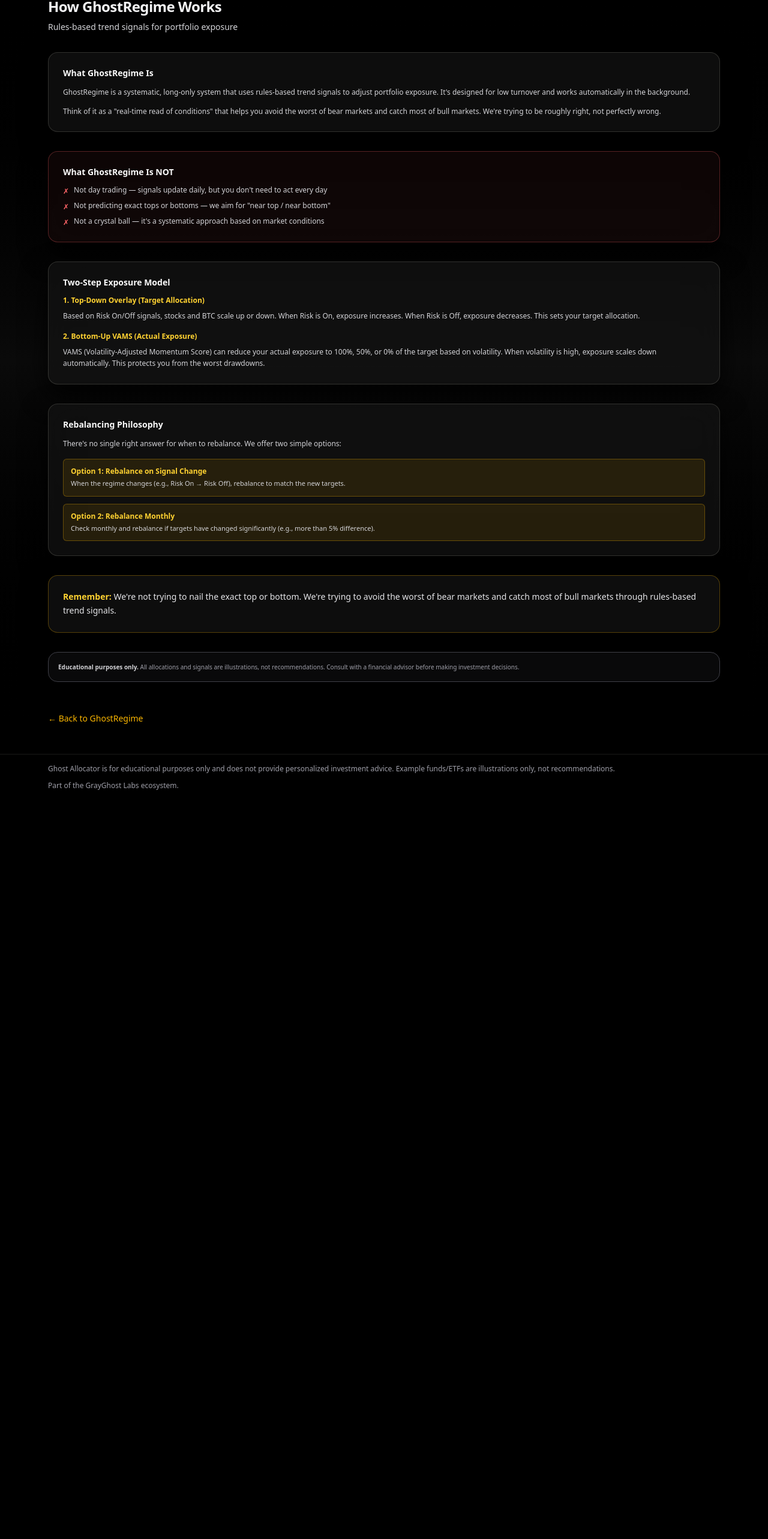
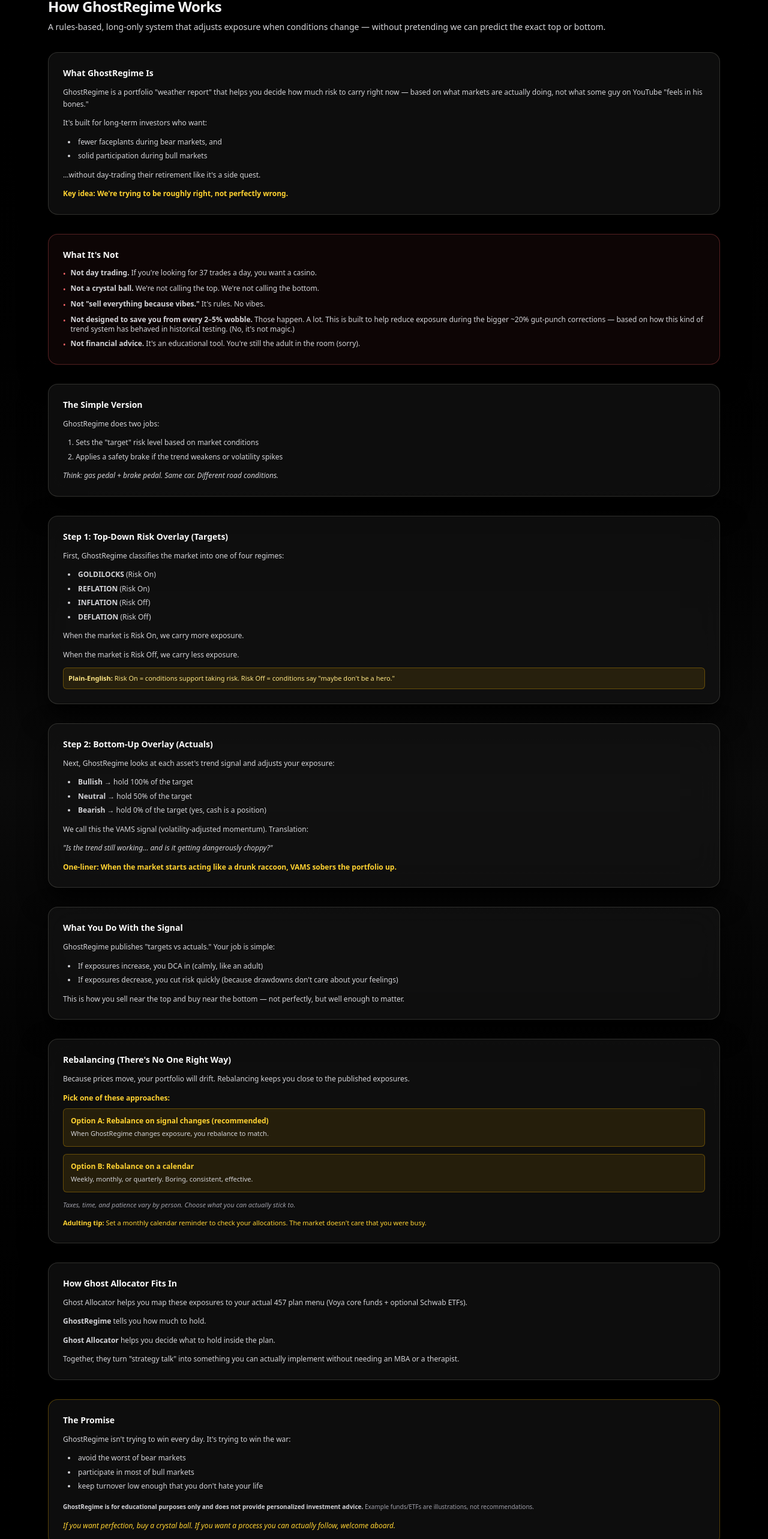
Before and after one commit to firemansghost/ghost-allocator, a Next.js app: page /ghostregime/how-it-works in a window 1280 px wide. Shown: the part 110-2676 px from the top of the page at 60% size. Before the commit the page ends 1444 px from the top, so only its background shows below. Built offline with nearby package versions, Linux system fonts and the light colour scheme.

Commit message:
Polish GhostRegime copy: How It Works rewrite, nerd-mode microcopy, and tooltips

```diff
--- a/app/ghostregime/how-it-works/page.tsx
+++ b/app/ghostregime/how-it-works/page.tsx
@@ -1,6 +1,6 @@
 /**
  * GhostRegime How It Works Page
- * Explains what GhostRegime is and how it works in beginner-friendly language
+ * GrayGhost-style copy explaining what GhostRegime is and how it works
  */
 
 import Link from 'next/link';
@@ -12,7 +12,7 @@ export default function HowItWorksPage() {
       <header className="space-y-2">
         <h1 className="text-2xl font-semibold tracking-tight">How GhostRegime Works</h1>
         <p className="text-sm text-zinc-300">
-          Rules-based trend signals for portfolio exposure
+          A rules-based, long-only system that adjusts exposure when conditions change — without pretending we can predict the exact top or bottom.
         </p>
       </header>
 
@@ -21,94 +21,209 @@ export default function HowItWorksPage() {
         <h2 className="text-sm font-semibold text-zinc-50 mb-3">What GhostRegime Is</h2>
         <div className="space-y-3 text-xs text-zinc-300 leading-relaxed">
           <p>
-            GhostRegime is a systematic, long-only system that uses rules-based trend signals to adjust
-            portfolio exposure. It's designed for low turnover and works automatically in the background.
+            GhostRegime is a portfolio "weather report" that helps you decide how much risk to carry right now —
+            based on what markets are actually doing, not what some guy on YouTube "feels in his bones."
           </p>
           <p>
-            Think of it as a "real-time read of conditions" that helps you avoid the worst of bear markets
-            and catch most of bull markets. We're trying to be roughly right, not perfectly wrong.
+            It's built for long-term investors who want:
+          </p>
+          <ul className="list-disc list-inside space-y-1 ml-2">
+            <li>fewer faceplants during bear markets, and</li>
+            <li>solid participation during bull markets</li>
+          </ul>
+          <p>
+            …without day-trading their retirement like it's a side quest.
+          </p>
+          <p className="font-semibold text-amber-300 mt-3">
+            Key idea: We're trying to be roughly right, not perfectly wrong.
           </p>
         </div>
       </GlassCard>
 
       {/* What It Is NOT */}
       <GlassCard className="p-6 border-red-400/30 bg-red-400/5">
-        <h2 className="text-sm font-semibold text-zinc-50 mb-3">What GhostRegime Is NOT</h2>
+        <h2 className="text-sm font-semibold text-zinc-50 mb-3">What It's Not</h2>
         <ul className="space-y-2 text-xs text-zinc-300">
           <li className="flex items-start gap-2">
-            <span className="text-red-400 mt-0.5">✗</span>
-            <span>Not day trading — signals update daily, but you don't need to act every day</span>
+            <span className="text-red-400 mt-0.5">•</span>
+            <span><strong>Not day trading.</strong> If you're looking for 37 trades a day, you want a casino.</span>
           </li>
           <li className="flex items-start gap-2">
-            <span className="text-red-400 mt-0.5">✗</span>
-            <span>Not predicting exact tops or bottoms — we aim for "near top / near bottom"</span>
+            <span className="text-red-400 mt-0.5">•</span>
+            <span><strong>Not a crystal ball.</strong> We're not calling the top. We're not calling the bottom.</span>
           </li>
           <li className="flex items-start gap-2">
-            <span className="text-red-400 mt-0.5">✗</span>
-            <span>Not a crystal ball — it's a systematic approach based on market conditions</span>
+            <span className="text-red-400 mt-0.5">•</span>
+            <span><strong>Not "sell everything because vibes."</strong> It's rules. No vibes.</span>
+          </li>
+          <li className="flex items-start gap-2">
+            <span className="text-red-400 mt-0.5">•</span>
+            <span>
+              <strong>Not designed to save you from every 2–5% wobble.</strong> Those happen. A lot. This is built to help reduce exposure
+              during the bigger ~20% gut-punch corrections — based on how this kind of trend system has behaved in historical testing. (No, it's not magic.)
+            </span>
+          </li>
+          <li className="flex items-start gap-2">
+            <span className="text-red-400 mt-0.5">•</span>
+            <span><strong>Not financial advice.</strong> It's an educational tool. You're still the adult in the room (sorry).</span>
           </li>
         </ul>
       </GlassCard>
 
-      {/* Two-Step Exposure Model */}
+      {/* The Simple Version */}
       <GlassCard className="p-6">
-        <h2 className="text-sm font-semibold text-zinc-50 mb-3">Two-Step Exposure Model</h2>
-        <div className="space-y-4">
-          <div>
-            <h3 className="text-xs font-semibold text-amber-300 mb-2">1. Top-Down Overlay (Target Allocation)</h3>
-            <p className="text-xs text-zinc-300 leading-relaxed">
-              Based on Risk On/Off signals, stocks and BTC scale up or down. When Risk is On,
-              exposure increases. When Risk is Off, exposure decreases. This sets your target allocation.
+        <h2 className="text-sm font-semibold text-zinc-50 mb-3">The Simple Version</h2>
+        <div className="space-y-3 text-xs text-zinc-300 leading-relaxed">
+          <p>
+            GhostRegime does two jobs:
+          </p>
+          <ol className="list-decimal list-inside space-y-1 ml-2">
+            <li>Sets the "target" risk level based on market conditions</li>
+            <li>Applies a safety brake if the trend weakens or volatility spikes</li>
+          </ol>
+          <p className="italic">
+            Think: gas pedal + brake pedal. Same car. Different road conditions.
           </p>
         </div>
-          <div>
-            <h3 className="text-xs font-semibold text-amber-300 mb-2">2. Bottom-Up VAMS (Actual Exposure)</h3>
-            <p className="text-xs text-zinc-300 leading-relaxed">
-              VAMS (Volatility-Adjusted Momentum Score) can reduce your actual exposure to 100%, 50%, or 0%
-              of the target based on volatility. When volatility is high, exposure scales down automatically.
-              This protects you from the worst drawdowns.
+      </GlassCard>
+
+      {/* Step 1 — Top-Down Overlay */}
+      <GlassCard className="p-6">
+        <h2 className="text-sm font-semibold text-zinc-50 mb-3">Step 1: Top-Down Risk Overlay (Targets)</h2>
+        <div className="space-y-3 text-xs text-zinc-300 leading-relaxed">
+          <p>
+            First, GhostRegime classifies the market into one of four regimes:
+          </p>
+          <ul className="list-disc list-inside space-y-1 ml-2">
+            <li><strong>GOLDILOCKS</strong> (Risk On)</li>
+            <li><strong>REFLATION</strong> (Risk On)</li>
+            <li><strong>INFLATION</strong> (Risk Off)</li>
+            <li><strong>DEFLATION</strong> (Risk Off)</li>
+          </ul>
+          <p>
+            When the market is Risk On, we carry more exposure.
+          </p>
+          <p>
+            When the market is Risk Off, we carry less exposure.
+          </p>
+          <div className="mt-3 p-2 rounded-md border border-amber-400/30 bg-amber-400/10">
+            <p className="text-[11px] text-amber-200">
+              <strong>Plain-English:</strong> Risk On = conditions support taking risk. Risk Off = conditions say "maybe don't be a hero."
             </p>
           </div>
         </div>
       </GlassCard>
 
-      {/* Rebalancing Philosophy */}
+      {/* Step 2 — Bottom-Up Overlay */}
       <GlassCard className="p-6">
-        <h2 className="text-sm font-semibold text-zinc-50 mb-3">Rebalancing Philosophy</h2>
-        <p className="text-xs text-zinc-300 leading-relaxed mb-4">
-          There's no single right answer for when to rebalance. We offer two simple options:
+        <h2 className="text-sm font-semibold text-zinc-50 mb-3">Step 2: Bottom-Up Overlay (Actuals)</h2>
+        <div className="space-y-3 text-xs text-zinc-300 leading-relaxed">
+          <p>
+            Next, GhostRegime looks at each asset's trend signal and adjusts your exposure:
           </p>
+          <ul className="list-disc list-inside space-y-1 ml-2">
+            <li><strong>Bullish</strong> → hold 100% of the target</li>
+            <li><strong>Neutral</strong> → hold 50% of the target</li>
+            <li><strong>Bearish</strong> → hold 0% of the target (yes, cash is a position)</li>
+          </ul>
+          <p>
+            We call this the VAMS signal (volatility-adjusted momentum). Translation:
+          </p>
+          <p className="italic">
+            "Is the trend still working… and is it getting dangerously choppy?"
+          </p>
+          <p className="font-semibold text-amber-300 mt-3">
+            One-liner: When the market starts acting like a drunk raccoon, VAMS sobers the portfolio up.
+          </p>
+        </div>
+      </GlassCard>
+
+      {/* What You Actually Do With It */}
+      <GlassCard className="p-6">
+        <h2 className="text-sm font-semibold text-zinc-50 mb-3">What You Do With the Signal</h2>
+        <div className="space-y-3 text-xs text-zinc-300 leading-relaxed">
+          <p>
+            GhostRegime publishes "targets vs actuals." Your job is simple:
+          </p>
+          <ul className="list-disc list-inside space-y-1 ml-2">
+            <li>If exposures increase, you DCA in (calmly, like an adult)</li>
+            <li>If exposures decrease, you cut risk quickly (because drawdowns don't care about your feelings)</li>
+          </ul>
+          <p>
+            This is how you sell near the top and buy near the bottom — not perfectly, but well enough to matter.
+          </p>
+        </div>
+      </GlassCard>
+
+      {/* Rebalancing */}
+      <GlassCard className="p-6">
+        <h2 className="text-sm font-semibold text-zinc-50 mb-3">Rebalancing (There's No One Right Way)</h2>
+        <div className="space-y-3 text-xs text-zinc-300 leading-relaxed">
+          <p>
+            Because prices move, your portfolio will drift. Rebalancing keeps you close to the published exposures.
+          </p>
+          <p className="font-semibold text-amber-300 mb-2">Pick one of these approaches:</p>
           <div className="space-y-3">
             <div className="p-3 rounded-md border border-amber-400/30 bg-amber-400/10">
-            <h3 className="text-xs font-semibold text-amber-300 mb-1">Option 1: Rebalance on Signal Change</h3>
+              <h3 className="text-xs font-semibold text-amber-300 mb-1">Option A: Rebalance on signal changes (recommended)</h3>
               <p className="text-[11px] text-zinc-300">
-              When the regime changes (e.g., Risk On → Risk Off), rebalance to match the new targets.
+                When GhostRegime changes exposure, you rebalance to match.
               </p>
             </div>
             <div className="p-3 rounded-md border border-amber-400/30 bg-amber-400/10">
-            <h3 className="text-xs font-semibold text-amber-300 mb-1">Option 2: Rebalance Monthly</h3>
+              <h3 className="text-xs font-semibold text-amber-300 mb-1">Option B: Rebalance on a calendar</h3>
               <p className="text-[11px] text-zinc-300">
-              Check monthly and rebalance if targets have changed significantly (e.g., more than 5% difference).
+                Weekly, monthly, or quarterly. Boring, consistent, effective.
               </p>
             </div>
           </div>
+          <p className="text-[11px] text-zinc-400 italic mt-3">
+            Taxes, time, and patience vary by person. Choose what you can actually stick to.
+          </p>
+          <p className="text-[11px] text-amber-300 mt-3">
+            <strong>Adulting tip:</strong> Set a monthly calendar reminder to check your allocations. The market doesn't care that you were busy.
+          </p>
+        </div>
       </GlassCard>
 
-      {/* Key Promise */}
-      <GlassCard className="p-6 border-amber-400/30 bg-amber-400/5">
-        <p className="text-sm text-zinc-200 leading-relaxed">
-          <span className="font-semibold text-amber-300">Remember:</span>{' '}
-          We're not trying to nail the exact top or bottom. We're trying to avoid the worst of bear markets
-          and catch most of bull markets through rules-based trend signals.
+      {/* Where Ghost Allocator Fits */}
+      <GlassCard className="p-6">
+        <h2 className="text-sm font-semibold text-zinc-50 mb-3">How Ghost Allocator Fits In</h2>
+        <div className="space-y-3 text-xs text-zinc-300 leading-relaxed">
+          <p>
+            Ghost Allocator helps you map these exposures to your actual 457 plan menu (Voya core funds + optional Schwab ETFs).
           </p>
+          <p>
+            <strong>GhostRegime</strong> tells you how much to hold.
+          </p>
+          <p>
+            <strong>Ghost Allocator</strong> helps you decide what to hold inside the plan.
+          </p>
+          <p>
+            Together, they turn "strategy talk" into something you can actually implement without needing an MBA or a therapist.
+          </p>
+        </div>
       </GlassCard>
 
-      {/* Disclaimer */}
-      <GlassCard className="p-4 border-zinc-700 bg-zinc-900/40">
-        <p className="text-[10px] text-zinc-400 leading-relaxed">
-          <strong className="text-zinc-300">Educational purposes only.</strong> All allocations and signals
-          are illustrations, not recommendations. Consult with a financial advisor before making investment decisions.
+      {/* The Promise */}
+      <GlassCard className="p-6 border-amber-400/30 bg-amber-400/5">
+        <h2 className="text-sm font-semibold text-zinc-50 mb-3">The Promise</h2>
+        <div className="space-y-3 text-xs text-zinc-300 leading-relaxed">
+          <p>
+            GhostRegime isn't trying to win every day. It's trying to win the war:
           </p>
+          <ul className="list-disc list-inside space-y-1 ml-2">
+            <li>avoid the worst of bear markets</li>
+            <li>participate in most of bull markets</li>
+            <li>keep turnover low enough that you don't hate your life</li>
+          </ul>
+          <p className="text-[10px] text-zinc-400 mt-4 leading-relaxed">
+            <strong className="text-zinc-300">GhostRegime is for educational purposes only and does not provide personalized investment advice.</strong> Example funds/ETFs are illustrations, not recommendations.
+          </p>
+          <p className="text-xs text-amber-300 italic mt-4">
+            If you want perfection, buy a crystal ball. If you want a process you can actually follow, welcome aboard.
+          </p>
+        </div>
       </GlassCard>
 
       {/* Back Link */}
--- a/app/ghostregime/page.tsx
+++ b/app/ghostregime/page.tsx
@@ -7,6 +7,7 @@
 
 import { useEffect, useState } from 'react';
 import { GlassCard } from '@/components/GlassCard';
+import { Tooltip } from '@/components/Tooltip';
 import type { GhostRegimeRow } from '@/lib/ghostregime/types';
 import Link from 'next/link';
 
@@ -176,12 +177,24 @@ export default function GhostRegimePage() {
             <p className="text-sm font-medium text-zinc-200 mt-1">{formatDate(data.date)}</p>
           </div>
           <div>
-            <p className="text-[10px] text-zinc-400 uppercase tracking-wide">Regime</p>
+            <p className="text-[10px] text-zinc-400 uppercase tracking-wide">
+              <Tooltip content="Current conditions bucket (one of four). Not a prediction — a classification based on market signals.">
+                Regime
+              </Tooltip>
+            </p>
             <p className="text-lg font-semibold text-amber-300 mt-1">{data.regime}</p>
           </div>
           <div>
-            <p className="text-[10px] text-zinc-400 uppercase tracking-wide">Risk</p>
-            <p className="text-sm font-medium text-zinc-200 mt-1">{data.risk_regime}</p>
+            <p className="text-[10px] text-zinc-400 uppercase tracking-wide">
+              <Tooltip content="Risk On = carry more exposure. Risk Off = cut exposure. It's a dimmer switch, not an on/off panic button.">
+                Risk
+              </Tooltip>
+            </p>
+            <p className="text-sm font-medium text-zinc-200 mt-1">
+              <Tooltip content="Risk On = carry more exposure. Risk Off = cut exposure. It's a dimmer switch, not an on/off panic button.">
+                {data.risk_regime}
+              </Tooltip>
+            </p>
           </div>
           <div>
             <p className="text-[10px] text-zinc-400 uppercase tracking-wide">Inflation Axis</p>
@@ -210,11 +223,29 @@ export default function GhostRegimePage() {
         <ul className="space-y-2 text-xs text-zinc-300">
           <li className="flex items-start gap-2">
             <span className="text-amber-400 mt-0.5">•</span>
-            <span><strong className="text-zinc-200">Targets (top-down):</strong> Stocks and BTC scale up/down based on Risk On/Off</span>
+            <span>
+              <strong className="text-zinc-200">
+                <Tooltip content="Targets come from the regime overlay. Actuals are targets adjusted by VAMS (100% / 50% / 0%). Cash is what's left when exposure gets reduced.">
+                  Targets (top-down)
+                </Tooltip>
+              </strong>: Stocks and BTC scale up/down based on{' '}
+              <Tooltip content="Risk On = carry more exposure. Risk Off = cut exposure. It's a dimmer switch, not an on/off panic button.">
+                Risk On/Off
+              </Tooltip>
+            </span>
           </li>
           <li className="flex items-start gap-2">
             <span className="text-amber-400 mt-0.5">•</span>
-            <span><strong className="text-zinc-200">Actuals (bottom-up):</strong> VAMS can reduce exposure to 50% or 0% when volatility is high</span>
+            <span>
+              <strong className="text-zinc-200">
+                <Tooltip content="Targets come from the regime overlay. Actuals are targets adjusted by VAMS (100% / 50% / 0%). Cash is what's left when exposure gets reduced.">
+                  Actuals (bottom-up)
+                </Tooltip>
+              </strong>:{' '}
+              <Tooltip content="Volatility-Adjusted Momentum Signal. Translation: trend + 'is it getting dangerously choppy?' Bullish = 100% of target. Neutral = 50%. Bearish = 0%.">
+                VAMS
+              </Tooltip> can reduce exposure to 50% or 0% when volatility is high
+            </span>
           </li>
           <li className="flex items-start gap-2">
             <span className="text-amber-400 mt-0.5">•</span>
@@ -270,14 +301,19 @@ export default function GhostRegimePage() {
       </GlassCard>
 
       {/* Advanced Details Toggle */}
-      <div>
+      <div className="space-y-1">
         <button
           onClick={() => setShowAdvanced(!showAdvanced)}
           className="flex items-center gap-2 text-sm font-medium text-amber-400 hover:text-amber-300 transition"
         >
           <span>{showAdvanced ? '▼' : '▶'}</span>
-          <span>Advanced Details</span>
+          <span>Advanced Details (Nerd Mode)</span>
         </button>
+        <p className="text-[11px] text-zinc-500 ml-6">
+          {showAdvanced
+            ? "Nothing here changes the signal. It just shows you the receipts."
+            : "If you read commit hashes for fun, this part's for you. Raw guts: targets, actuals, VAMS states, and the 'what ran when' metadata."}
+        </p>
       </div>
 
       {showAdvanced && (
@@ -342,15 +378,27 @@ export default function GhostRegimePage() {
               </div>
             )}
             <div>
-              <p className="text-xs text-zinc-400 uppercase tracking-wide">Regime</p>
+              <p className="text-xs text-zinc-400 uppercase tracking-wide">
+                <Tooltip content="Current conditions bucket (one of four). Not a prediction — a classification based on market signals.">
+                  Regime
+                </Tooltip>
+              </p>
               <p className="text-lg font-semibold text-amber-300">{data.regime}</p>
             </div>
             <div>
-              <p className="text-xs text-zinc-400 uppercase tracking-wide">Risk Regime</p>
+              <p className="text-xs text-zinc-400 uppercase tracking-wide">
+                <Tooltip content="Risk On = carry more exposure. Risk Off = cut exposure. It's a dimmer switch, not an on/off panic button.">
+                  Risk Regime
+                </Tooltip>
+              </p>
               <p className="text-sm font-medium text-zinc-200">{data.risk_regime}</p>
             </div>
             <div>
-              <p className="text-xs text-zinc-400 uppercase tracking-wide">Risk Axis</p>
+              <p className="text-xs text-zinc-400 uppercase tracking-wide">
+                <Tooltip content="Risk On = carry more exposure. Risk Off = cut exposure. It's a dimmer switch, not an on/off panic button.">
+                  Risk Axis
+                </Tooltip>
+              </p>
               <p className="text-sm font-medium text-zinc-200">
                 {data.risk_axis}
                 {data.risk_tiebreaker_used && (
@@ -425,7 +473,11 @@ export default function GhostRegimePage() {
 
           {/* Advanced: Allocations */}
           <GlassCard className="p-4 sm:p-5 space-y-3">
-            <h2 className="text-sm font-semibold text-zinc-50">Allocations</h2>
+            <h2 className="text-sm font-semibold text-zinc-50">
+              <Tooltip content="Targets come from the regime overlay. Actuals are targets adjusted by VAMS (100% / 50% / 0%). Cash is what's left when exposure gets reduced.">
+                Allocations
+              </Tooltip>
+            </h2>
             <div className="space-y-2 text-xs">
               <div className="flex justify-between">
                 <span className="text-zinc-300">Stocks</span>
@@ -477,7 +529,11 @@ export default function GhostRegimePage() {
 
           {/* Advanced: VAMS States */}
           <GlassCard className="p-4 sm:p-5 space-y-3">
-            <h2 className="text-sm font-semibold text-zinc-50">VAMS States</h2>
+            <h2 className="text-sm font-semibold text-zinc-50">
+              <Tooltip content="Volatility-Adjusted Momentum Signal. Translation: trend + 'is it getting dangerously choppy?' Bullish = 100% of target. Neutral = 50%. Bearish = 0%.">
+                VAMS States
+              </Tooltip>
+            </h2>
             <div className="space-y-2 text-xs">
               <div className="flex justify-between">
                 <span className="text-zinc-300">Stocks</span>
--- /dev/null
+++ b/components/Tooltip.tsx
@@ -0,0 +1,34 @@
+'use client';
+
+import { ReactNode, useState } from 'react';
+
+interface TooltipProps {
+  children: ReactNode;
+  content: string;
+  className?: string;
+}
+
+export function Tooltip({ children, content, className = '' }: TooltipProps) {
+  const [isVisible, setIsVisible] = useState(false);
+
+  return (
+    <span
+      className={`relative inline-block ${className}`}
+      onMouseEnter={() => setIsVisible(true)}
+      onMouseLeave={() => setIsVisible(false)}
+      onFocus={() => setIsVisible(true)}
+      onBlur={() => setIsVisible(false)}
+    >
+      {children}
+      {isVisible && (
+        <span
+          className="absolute bottom-full left-1/2 -translate-x-1/2 mb-2 px-3 py-2 text-[11px] text-zinc-100 bg-zinc-900 border border-amber-400/30 rounded-md shadow-lg z-50 whitespace-normal max-w-xs pointer-events-none"
+          role="tooltip"
+        >
+          {content}
+          <span className="absolute top-full left-1/2 -translate-x-1/2 -mt-1 border-4 border-transparent border-t-amber-400/30" />
+        </span>
+      )}
+    </span>
+  );
+}
```
Lines whose indentation alone changed are shown as unchanged.
